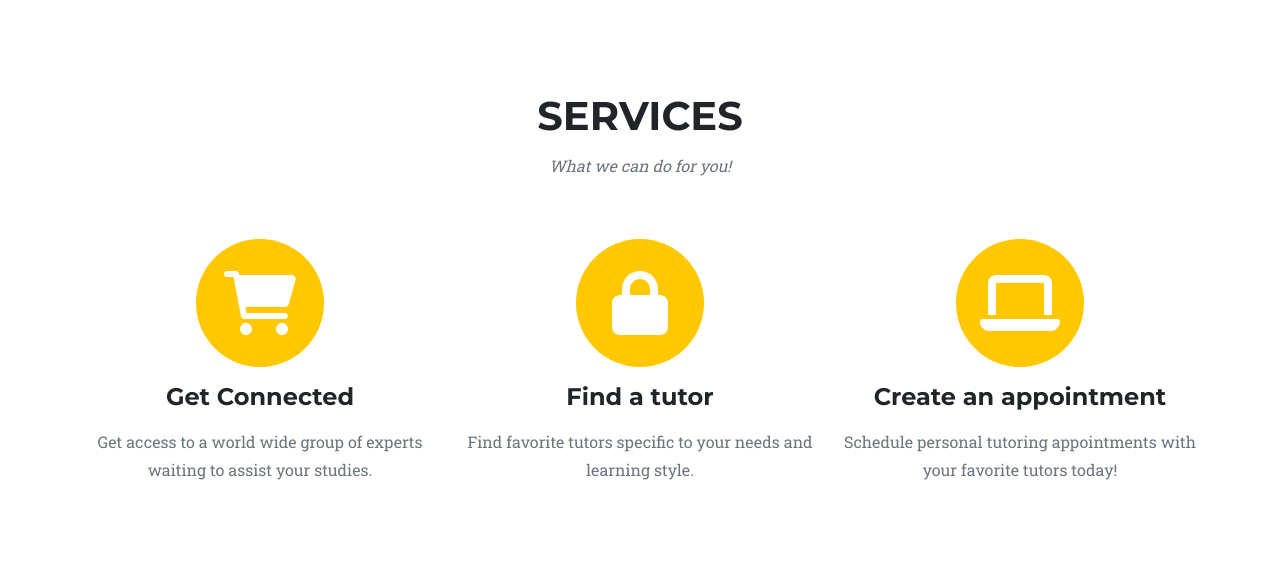
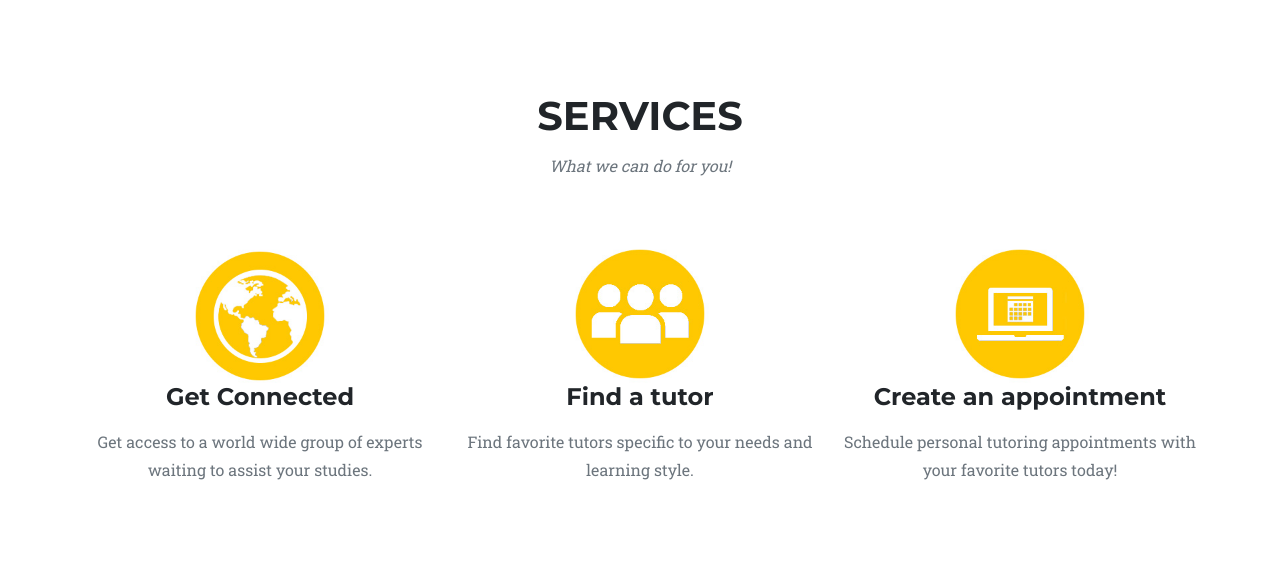
Before and after one commit to dsreagan/TutoringApp, a Flask app: page / in a window 1280 px wide. Shown: the part 821-1401 px from the top of the page. Run offline with Flask 3, Linux system fonts and the light colour scheme; some libraries are stand-ins or nearby versions.

Commit message:
fixed services images

```diff
--- a/website/templates/index.html
+++ b/website/templates/index.html
@@ -53,24 +53,23 @@
             <div class="row text-center">
                 <div class="col-md-4">
                     <span class="fa-stack fa-4x">
-                        <i class="fas fa-circle fa-stack-2x text-primary"></i>
-                        <i class="fas fa-shopping-cart fa-stack-1x fa-inverse"></i>
+                        <img class="mx-auto rounded-circle" src="../static/assets/img/world.jpg" alt="..." width="150" height="150"/>
+                        <!--<i class="fas fa-circle fa-stack-2x text-primary"></i>-->
+                        <!--<i class="fas fa-shopping-cart fa-stack-1x fa-inverse"></i>-->
                     </span>
                     <h4 class="my-3">Get Connected</h4>
                     <p class="text-muted">Get access to a world wide group of experts waiting to assist your studies.</p>
                 </div>
                 <div class="col-md-4">
                     <span class="fa-stack fa-4x">
-                        <i class="fas fa-circle fa-stack-2x text-primary"></i>
-                        <i class="fas fa-lock fa-stack-1x fa-inverse"></i>
+                        <img class="mx-auto rounded-circle" src="../static/assets/img/people.jpg" alt="..." width="150" height="150"/>
                     </span>
                     <h4 class="my-3">Find a tutor</h4>
                     <p class="text-muted">Find favorite tutors specific to your needs and learning style.</p>
                 </div>
                 <div class="col-md-4">
                     <span class="fa-stack fa-4x">
-                        <i class="fas fa-circle fa-stack-2x text-primary"></i>
-                        <i class="fas fa-laptop fa-stack-1x fa-inverse"></i>
+                        <img class="mx-auto rounded-circle" src="../static/assets/img/computer.jpg" alt="..." width="150" height="150"/>
                     </span>
                     <h4 class="my-3">Create an appointment</h4>
                     <p class="text-muted">Schedule personal tutoring appointments with your favorite tutors today!  </p>
```
Also changed, not shown: website/static/assets/img/computer.jpg (added), website/static/assets/img/people.jpg (added), website/static/assets/img/world.jpg (added).
